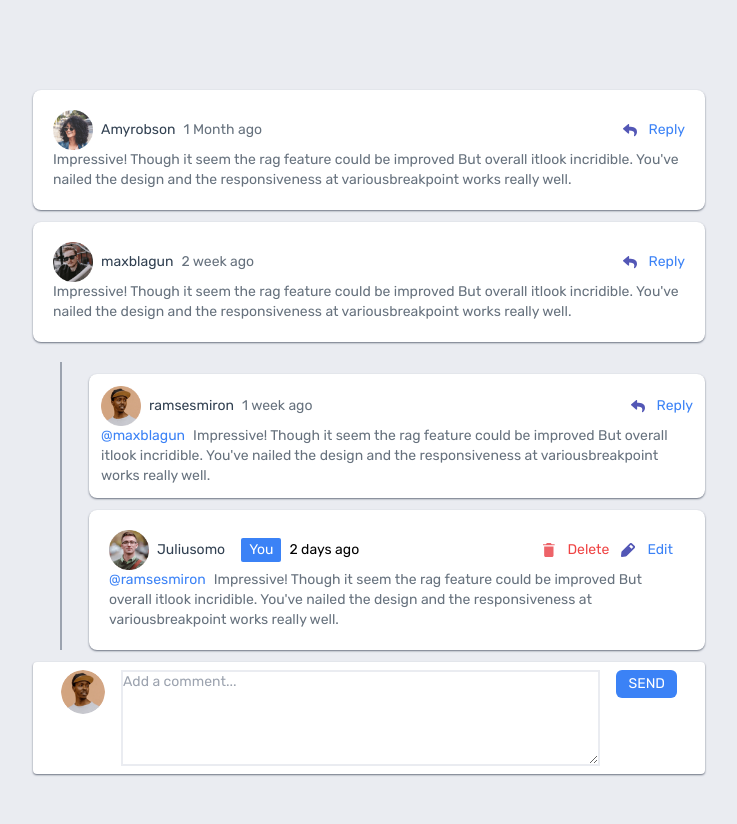
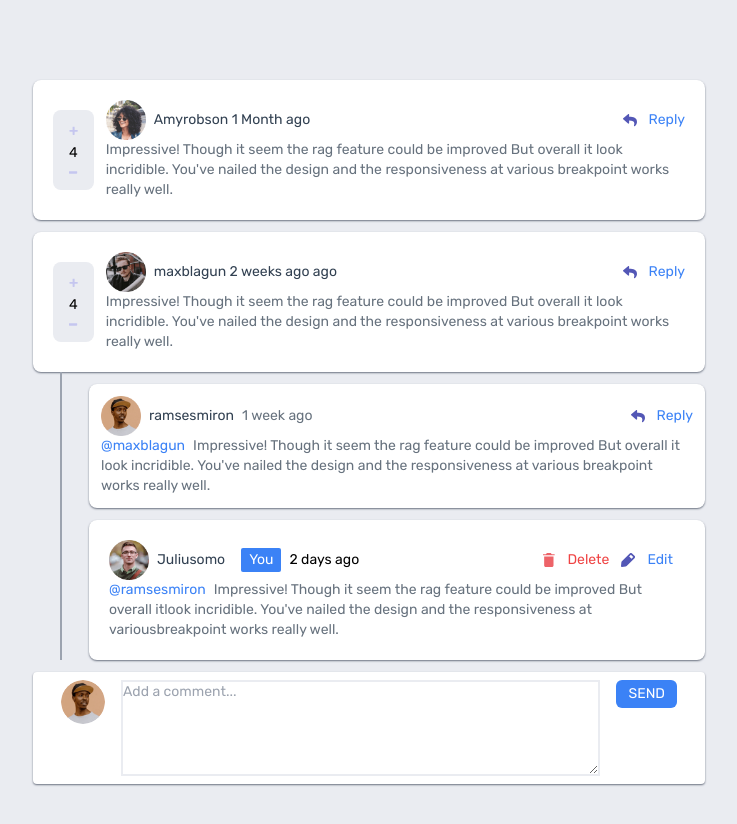
Before and after one commit to Wura-ola/interactive-comments-section-main, a React (Vite) app: page / in a window 1280 px wide. Shown: the top 824 px of the page, without its empty margins (271-1008 px from the left). Built offline with nearby package versions, Linux system fonts and the light colour scheme.

Commit message:
committed

```diff
--- a/src/App.jsx
+++ b/src/App.jsx
@@ -10,12 +10,18 @@ import edit from "./assets/icon-edit.svg";
 import maxblagun from "./assets/avatars/image-maxblagun.png";
 import ramsesmiron from "./assets/avatars/image-ramsesmiron.png";
 import juliusomo from "./assets/avatars/image-juliusomo.png";
+import { data } from "./utilis";
 
 function App() {
   return (
     <main className=" min-h-screen max-w-2xl mx-auto flex flex-col justify-center items-center font-rubik text-sm  ">
-      <div className=" bg-white  block md:flex items-center bg-white-500 bg-white-500 p-5 shadow-sm shadow-gray-500 rounded-lg ">
-        <div className="hidden  md:visible md:bg-lightGray md:p-4 py-5 md:rounded-lg md:mr-3  ">
+      <div className="flex flex-col gap-3">
+        {data?.map((item, index) => {
+          return (
+            <div key={index}>
+              {
+                <div className=" bg-white  block md:flex items-center  bg-white-500 bg-white-500 p-5 shadow-sm shadow-gray-500 rounded-lg ">
+                  <div className=" hidden md:block md:bg-lightGray md:p-4 py-5 md:rounded-lg md:mr-3  ">
                     <img src={plus} alt="" className="pb-2 cursor-pointer" />
                     <p className="">4</p>
                     <img src={minus} alt="" className="pt-2 cursor-pointer" />
@@ -24,28 +30,22 @@ function App() {
                     <div className=" flex items-center justify-between">
                       <div className="flex items-center">
                         <div className="flex items-center">
-                <img src={amyrobson} alt="amyrobson" className="w-10   " />
-                <span className=" text-darkBlue pr-2 pl-2">Amyrobson</span>
+                          <img
+                            src={item.image}
+                            alt="user img"
+                            className="w-10   "
+                          />
+                          <span className=" text-darkBlue pr-2 pl-2">
+                            {item.details}
+                          </span>
                         </div>
-
-              <span className="text-grayishBlue">1 Month ago</span>
                       </div>
                       <div className="hidden md:visible md:flex md:items-center ">
                         <img src={reply} alt="" className="cursor-pointer" />
                         <h2 className="pl-3 text-blue-500">Reply</h2>
                       </div>
                     </div>
-          <p className="text-grayishBlue">
-            Impressive! Though it seem the rag feature could be improved But
-            overall it
-            {/* </p> */}
-            {/* <p> */}
-            look incridible. You've nailed the design and the responsiveness at
-            various
-            {/* </p> */}
-            {/* <p> */}
-            breakpoint works really well.
-          </p>
+                    <p className="text-grayishBlue">{item.body}</p>
                   </div>
                   <div className=" mt-4 flex justify-between md:hidden">
                     <div className="flex justify-between items-center bg-lightGray py-3 px-5 rounded-lg  mr-3">
@@ -59,58 +59,11 @@ function App() {
                     </div>
                   </div>
                 </div>
-
-      <div className="block bg-white md:flex items-center bg-white-500 mb-5 bg-white-500 shadow-sm shadow-gray-500 p-5 rounded-lg mt-3 ">
-        <div className=" hidden md:bg-lightGray md:p-4 md:py-5 md:rounded-lg md:mr-3 ">
-          <img
-            src={plus}
-            alt=""
-            className="pb-2 cursor-pointer
-          "
-          />
-          <p className="">4</p>
-          <img src={minus} alt="" className="pt-2 cursor-pointer" />
+              }
             </div>
-        <div className="text-start">
-          <div className=" flex items-center justify-between">
-            <div className="flex items-center">
-              <div className="flex items-center">
-                <img src={maxblagun} alt="amyrobson" className="w-10  " />
-                <span className="pr-2 pl-2 text-darkBlue">maxblagun</span>
+          );
+        })}
       </div>
-
-              <span className="text-grayishBlue">2 week ago</span>
-            </div>
-            <div className=" hidden md:visible md:flex md:items-center">
-              <img src={reply} alt="" className=" cursor-pointer" />
-              <h2 className="pl-3 text-blue-500">Reply</h2>
-            </div>
-          </div>
-          <p className="text-grayishBlue">
-            Impressive! Though it seem the rag feature could be improved But
-            overall it
-            {/* </p> */}
-            {/* <p> */}
-            look incridible. You've nailed the design and the responsiveness at
-            various
-            {/* </p> */}
-            {/* <p> */}
-            breakpoint works really well.
-          </p>
-        </div>
-        <div className="md:hidden mt-4 flex justify-between">
-          <div className="flex justify-between items-center bg-lightGray py-3 px-5 rounded-lg  mr-3">
-            <img src={plus} alt="" className="pr-3 cursor-pointer" />
-            <h2>4</h2>
-            <img src={minus} alt="" className="pl-3 cursor-pointer" />
-          </div>
-          <div className="flex items-center">
-            <img src={reply} alt="" className="cursor-pointer" />
-            <h2 className="pl-3 text-blue-500">Reply</h2>
-          </div>
-        </div>
-      </div>
-
       <div className=" flex justify-between">
         <div className="border-l-2 border-gray-400 h-18 flex justify-center mx-auto"></div>
         <div className="w-11/12">
@@ -146,14 +99,8 @@ function App() {
                   @maxblagun
                 </a>
                 Impressive! Though it seem the rag feature could be improved But
-                overall it
-                {/* </p> */}
-                {/* <p> */}
-                look incridible. You've nailed the design and the responsiveness
-                at various
-                {/* </p> */}
-                {/* <p> */}
-                breakpoint works really well.
+                overall it look incridible. You've nailed the design and the
+                responsiveness at various breakpoint works really well.
               </p>
             </div>
             <div className="md:hidden mt-4 flex justify-between">
@@ -227,8 +174,7 @@ function App() {
           </div>
         </div>
       </div>
-
-      <div className=" bg-white flex justify-between min-h-150px rounded shadow-sm shadow-gray-500 mt-3 py-2 px-7">
+      <div className=" hidden md:bg-white md:flex md:justify-between md:min-h-150px md:rounded md:shadow-sm md:shadow-gray-500 md:mt-3 md:py-2 md:px-7">
         <img
           src={ramsesmiron}
           alt="User Avatar"
@@ -237,12 +183,25 @@ function App() {
         <textarea
           type="text"
           placeholder="Add a comment..."
-          className="border-2 border-lightGray w-[30rem] h-24"
+          className="border-2 border-lightGray w-[30rem] h-24 "
         ></textarea>
         {/* </div> */}
         <button className="ml-4 px-3 py-1 self-start bg-blue-500 text-white rounded-md hover:bg-blue-600 focus:outline-none focus:shadow-outline-blue">
           SEND
         </button>
+      </div>
+      <div className="md:hidden mt-3 bg-white  min-h-150px md:rounded shadow-sm shadow-gray-500  py-3 px-5 x ">
+        <textarea
+          type="text"
+          placeholder="Add a comment..."
+          className="border-2 border-lightGray w-[20rem] h-24 "
+        ></textarea>
+        <div className=" pt-3 flex justify-between items-center">
+          <img src={ramsesmiron} alt="User Avatar" className=" " />
+          <button className=" px-3 py-1  bg-blue-500 text-white rounded-md hover:bg-blue-600 focus:outline-none focus:shadow-outline-blue">
+            SEND
+          </button>
+        </div>
       </div>
       {/* <section className="mt-3 bg-white shadow-sm shadow-gray-500 w-96 p-3">
         <h3>Delete Comment</h3>
--- /dev/null
+++ b/src/utilis.js
@@ -0,0 +1,20 @@
+import amyrobson from "./assets/avatars/image-amyrobson.png";
+import ramsesmiron from "./assets/avatars/image-ramsesmiron.png";
+import juliusomo from "./assets/avatars/image-juliusomo.png";
+import maxblagun from "./assets/avatars/image-maxblagun.png";
+
+export const data = [
+  {
+    id: 1,
+    image: amyrobson,
+
+    body: " Impressive! Though it seem the rag feature could be improved But overall it look incridible. You've nailed the design and the responsiveness at various breakpoint works really well.",
+    details: "Amyrobson 1 Month ago",
+  },
+  {
+    id: 2,
+    image: maxblagun,
+    body: " Impressive! Though it seem the rag feature could be improved But overall it look incridible. You've nailed the design and the responsiveness at various breakpoint works really well.",
+    details: "maxblagun 2 weeks ago ago",
+  },
+];
--- a/tailwind.config.js
+++ b/tailwind.config.js
@@ -18,6 +18,8 @@ export default {
       },
       width: {
         128: "30rem",
+        120: "20rem",
+        119: "18rem,",
       },
     },
   },
```
Lines whose indentation alone changed are shown as unchanged.
